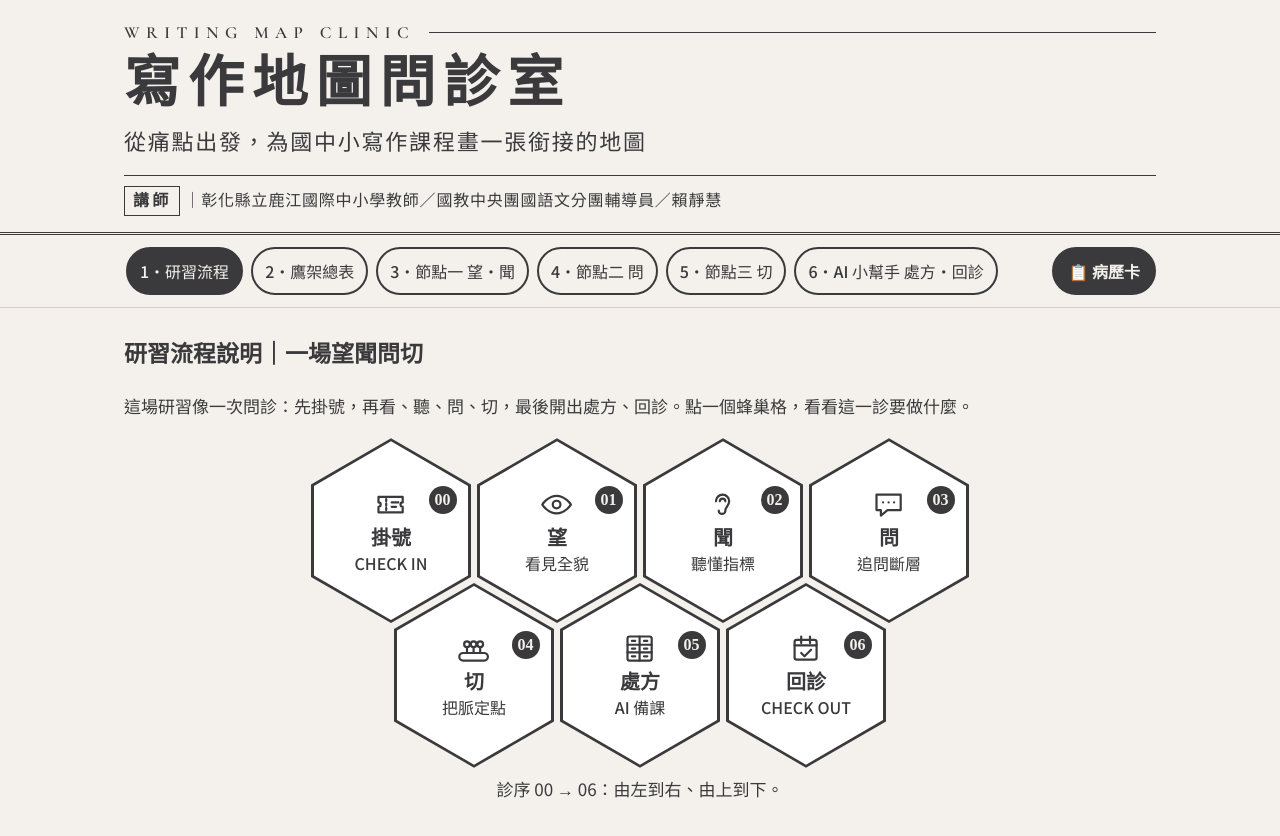
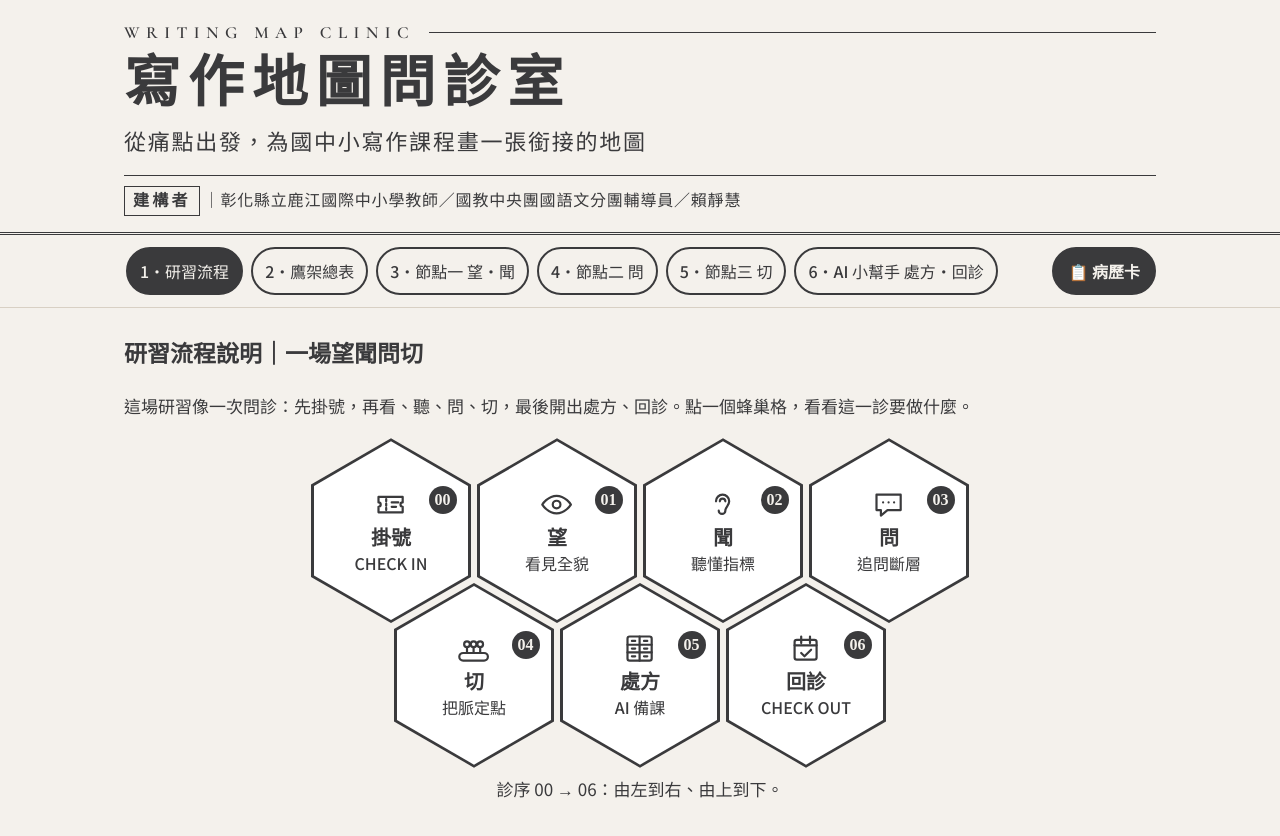
Before and after one commit to bestkieso-cyber/writing-map-clinic, a plain HTML site: page index.html in a window 1280 px wide. Drawn offline with nearby package versions, Linux system fonts and the light colour scheme.

Commit message:
Update index.html

```diff
--- a/index.html
+++ b/index.html
@@ -197,7 +197,7 @@ summary.hd .yt{font-size:18px}summary.hd .ys{font-size:16px}summary.hd{text-alig
   <div class="eyebrow">WRITING MAP CLINIC</div>
   <h1>寫作地圖問診室</h1>
   <p class="sub">從痛點出發，為國中小寫作課程畫一張銜接的地圖</p>
-  <div class="meta"><b class="lb">講師</b>｜彰化縣立鹿江國際中小學教師／國教中央團國語文分團輔導員／賴靜慧</div>
+  <div class="meta"><b class="lb">建構者</b>｜彰化縣立鹿江國際中小學教師／國教中央團國語文分團輔導員／賴靜慧</div>
 </header>
 <nav role="tablist" id="nav"></nav>
 <main>
```
